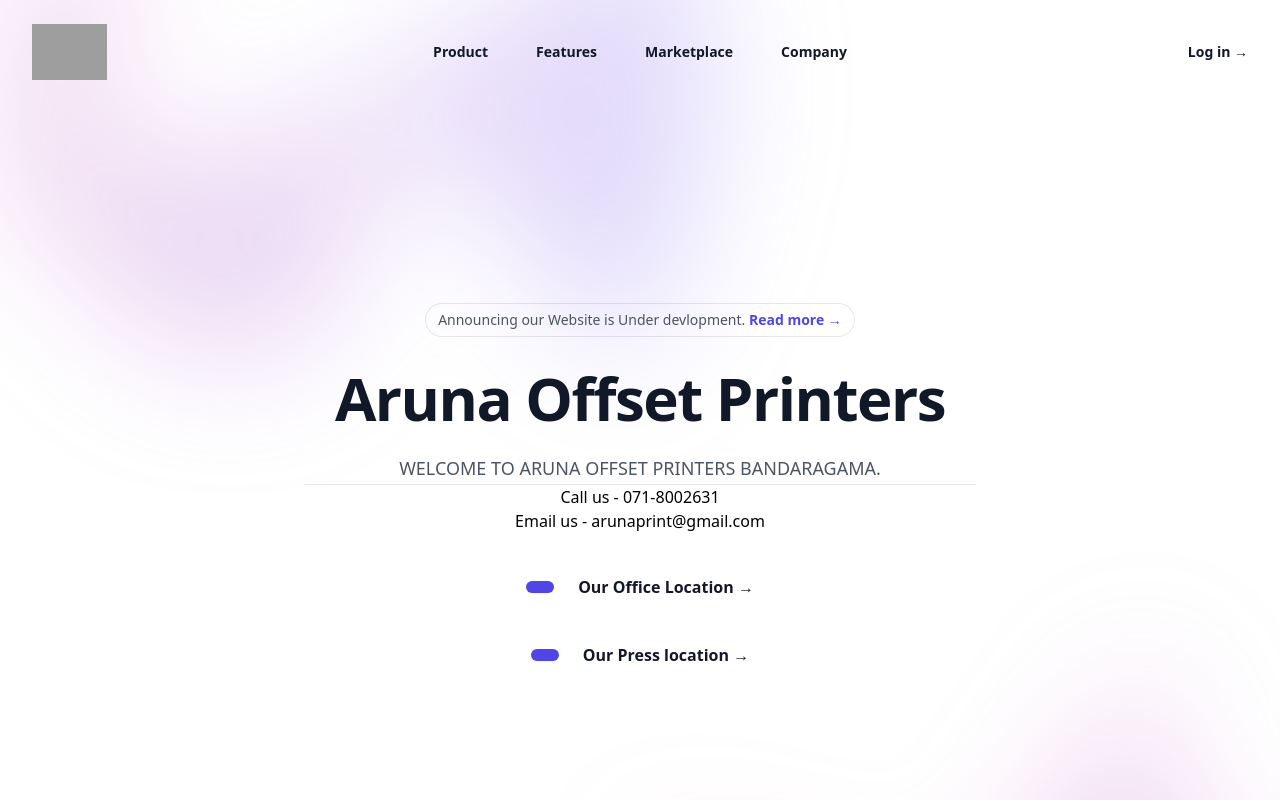
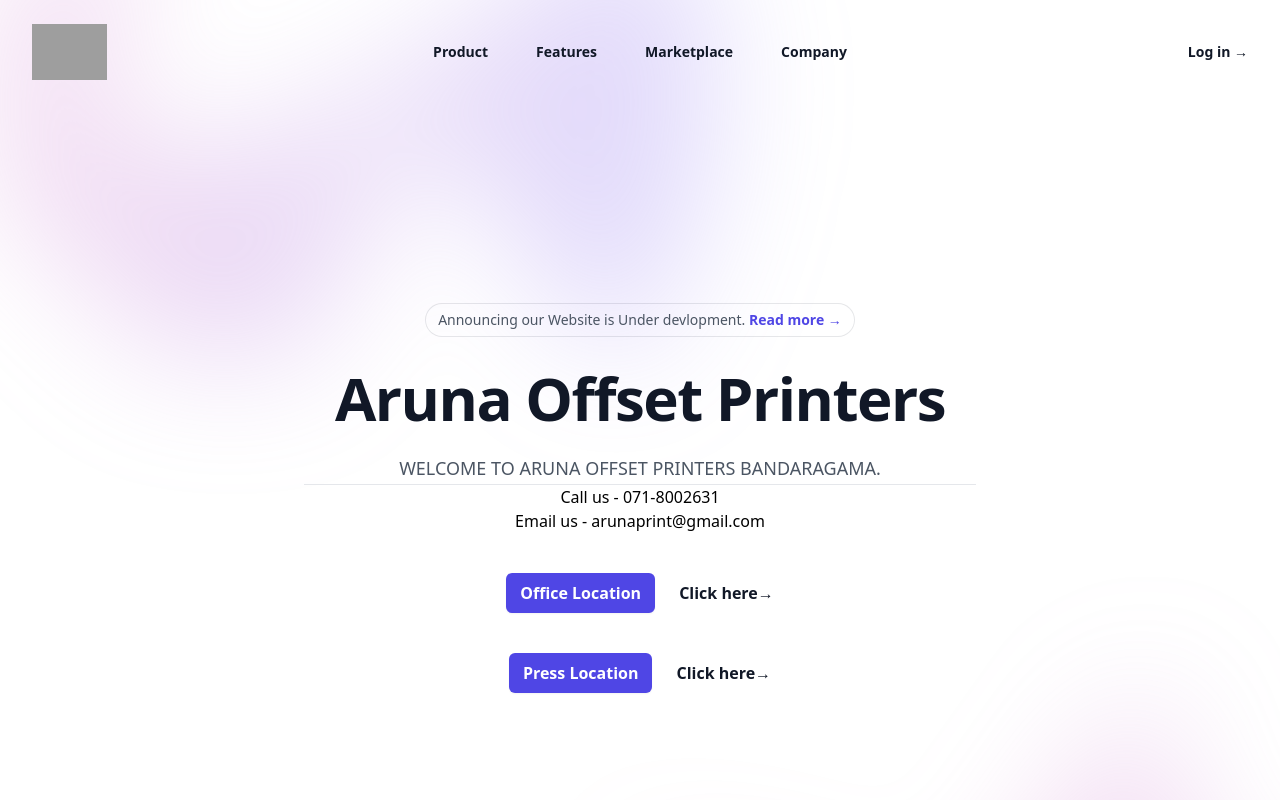
Before and after one commit to kalanarathnayake/Aruna-Printers-web-page-NextJs, a Next.js app: page / in a window 1280 px wide. Shown: the top 800 px of the page. Built offline with nearby package versions, Linux system fonts and the light colour scheme; grey boxes are pictures that could not be loaded.

Commit message:
locations updated

```diff
--- a/pages/index.tsx
+++ b/pages/index.tsx
@@ -135,23 +135,23 @@ export default function Example() {
                 Call us - 071-8002631<br />
                 Email us - arunaprint@gmail.com</p>
               <div className="flex items-center justify-center mt-10 gap-x-6">
-                <a
-                  href="#"
-                  className="rounded-md bg-indigo-600 px-3.5 py-1.5 text-base font-semibold leading-7 text-white shadow-sm hover:bg-indigo-500 focus-visible:outline focus-visible:outline-2 focus-visible:outline-offset-2 focus-visible:outline-indigo-600"
-                >
+                <a href="https://maps.app.goo.gl/U46gJeQAg7kgdKzB7"
+                  className="rounded-md bg-indigo-600 px-3.5 py-1.5 text-base font-semibold leading-7 text-white shadow-sm hover:bg-indigo-500 focus-visible:outline focus-visible:outline-2 focus-visible:outline-offset-2 focus-visible:outline-indigo-600">
+                  Office Location
                 </a>
-                <a href="#" className="text-base font-semibold leading-7 text-gray-900">
-                  Our Office Location <span aria-hidden="true">→</span>
+                <a href="https://maps.app.goo.gl/U46gJeQAg7kgdKzB7" className="text-base font-semibold leading-7 text-gray-900">
+                  Click here<span aria-hidden="true">→</span>
+
                 </a>
               </div>
               <div className="flex items-center justify-center mt-10 gap-x-6">
                 <a
-                  href="https://maps.app.goo.gl/U46gJeQAg7kgdKzB7"
+                  href="https://maps.app.goo.gl/WjEc5EL5jknarYSH6"
                   className="rounded-md bg-indigo-600 px-3.5 py-1.5 text-base font-semibold leading-7 text-white shadow-sm hover:bg-indigo-500 focus-visible:outline focus-visible:outline-2 focus-visible:outline-offset-2 focus-visible:outline-indigo-600"
-                >
+                >Press Location
                 </a>
                 <a href="https://maps.app.goo.gl/WjEc5EL5jknarYSH6" className="text-base font-semibold leading-7 text-gray-900">
-                  Our Press location <span aria-hidden="true">→</span>
+                  Click here<span aria-hidden="true">→</span>
                 </a>
               </div>
             </div>
```
